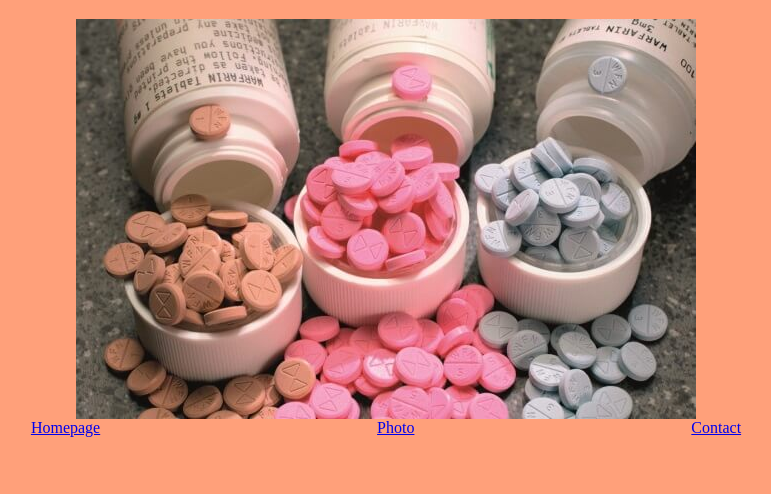
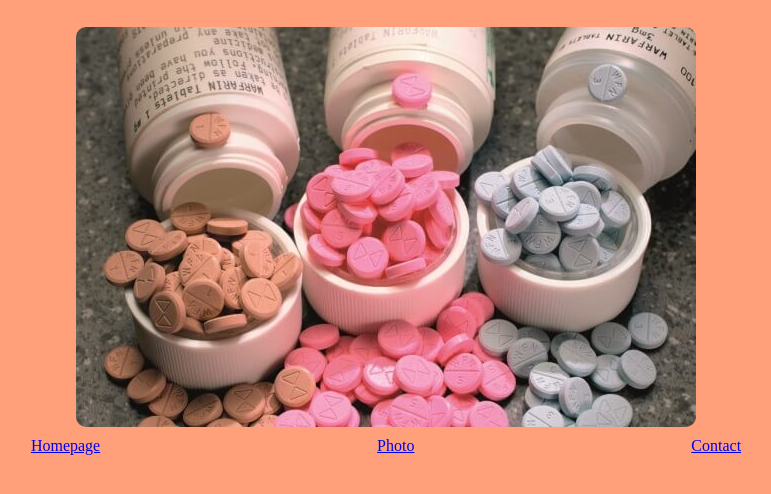
Before and after one commit to AtousaN/Responsive, a plain HTML site: page photo.html in a window 1280 px wide. Shown: the part 62-556 px from the top of the page, without its empty margins (254-1025 px from the left). Drawn offline with Linux system fonts and the light colour scheme.

Commit message:
Updated image

```diff
--- a/CSS/styles.css
+++ b/CSS/styles.css
@@ -5,8 +5,10 @@ h1, p {
     text-align:center;
 }
 img {
+    max-width: 100%;
+    border-radius: 10px;
     display: block;
-    margin: auto;
+    margin: 30px auto;
 }
 div {
     display: flex;
@@ -14,3 +16,6 @@ div {
     justify-content:space-evenly;
     color:mediumvioletred;
 }
+.warfarin-photo {
+    margin-bottom: 10px;
+}
--- a/photo.html
+++ b/photo.html
@@ -8,11 +8,11 @@
   </head>
   <body>
     <h1>⚕ A picture of Warfarin</h1>
-    <img src="/images/warfarin.jpg" alt="/" />
+    <img src="/images/warfarin.jpg" alt="" class="warfarin-photo" />
     <div>
-        <a href="/">Homepage</a>
-        <a href="/photo.html">Photo</a>
-        <a href="/contact.html">Contact</a>
+      <a href="/">Homepage</a>
+      <a href="/photo.html">Photo</a>
+      <a href="/contact.html">Contact</a>
     </div>
   </body>
 </html>
```
